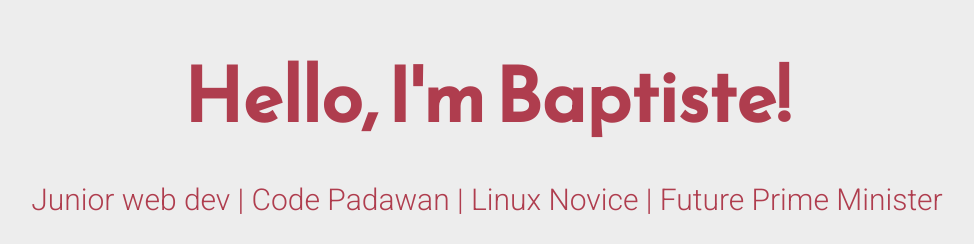
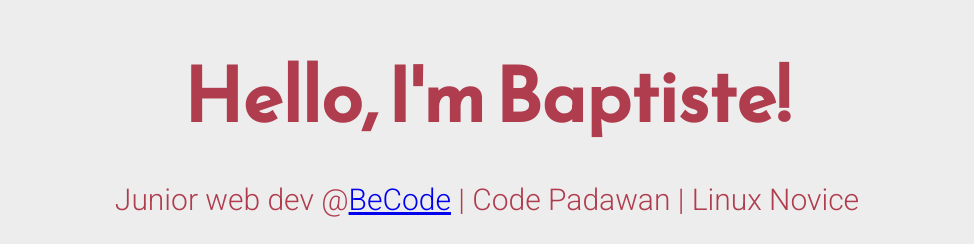
Before and after one commit to baptistefkt/baptistefkt.github.io, a plain HTML site: page index.html in a window 1280 px wide. Shown: the part 217-461 px from the top of the page, without its empty margins (153-1127 px from the left). Drawn offline with Linux system fonts and the light colour scheme.

Commit message:
Update index.html

```diff
--- a/index.html
+++ b/index.html
@@ -26,7 +26,7 @@
 <body>
 	<main>
 		<div class="intro">Hello, I'm Baptiste!</div>
-		<div class="tagline">Junior web dev | Code Padawan | Linux Novice | Future Prime Minister</div>
+		<div class="tagline">Junior web dev @<a target="_blank" href="https://becode.org">BeCode</a> | Code Padawan | Linux Novice</div>
 		<!-- Find your icons from here - https://fontawesome.com/icons?d=gallery&s=brands -->
 		<div class="icons-social">
 			<a target="_blank" href="https://github.com/baptistefkt"><i class="fab fa-github"></i></a>
```
